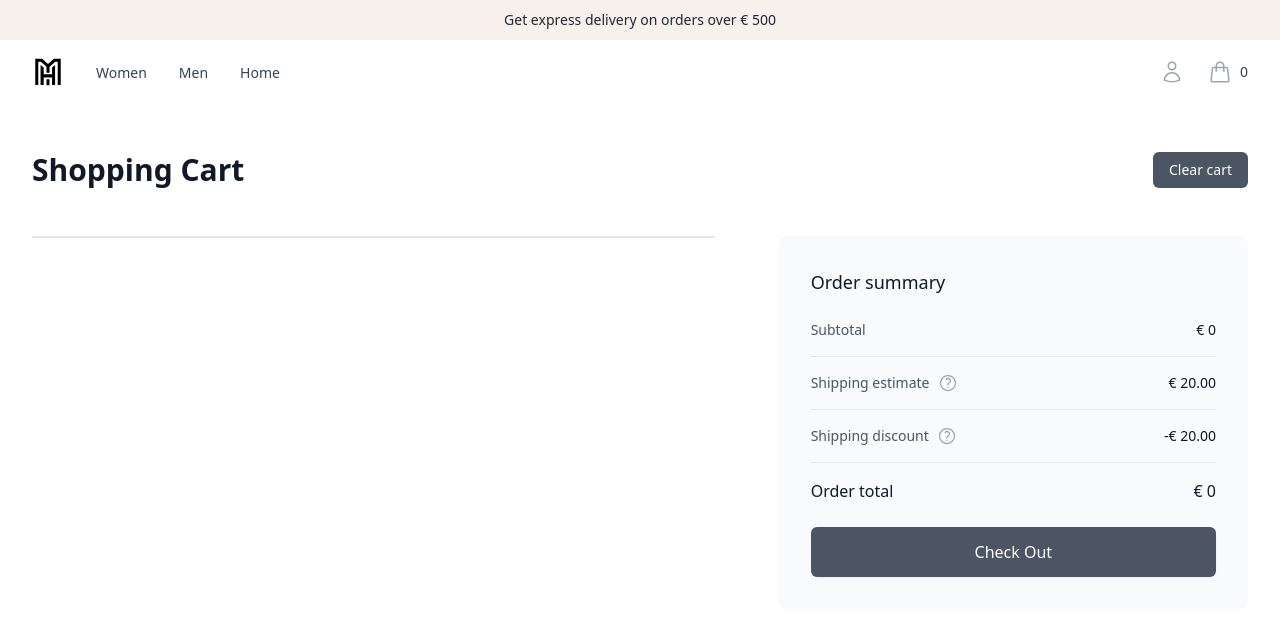
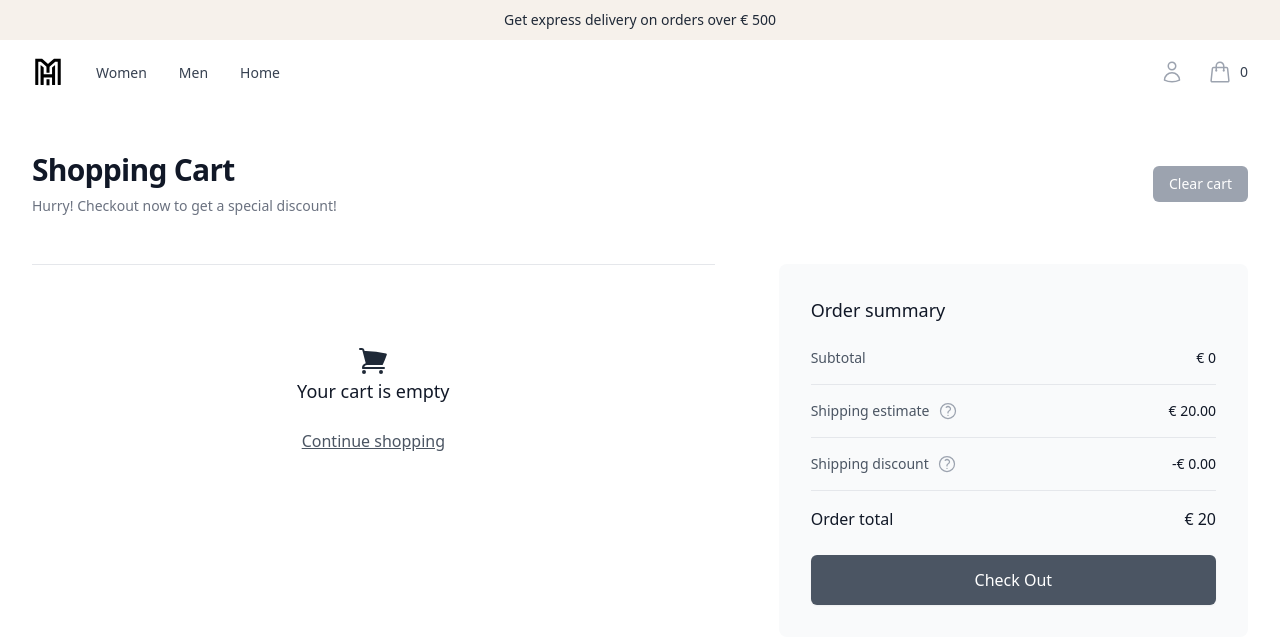
Before and after one commit to michaelmhtong/portfolio-eshop, a React (Create React App) app in the folder ecommerce-web/: page /cart in a window 1280 px wide. Shown: the top 644 px of the page. Built offline with nearby package versions, Linux system fonts and the light colour scheme.

Commit message:
style: empty cart

```diff
--- a/ecommerce-web/src/pages/Cart.jsx
+++ b/ecommerce-web/src/pages/Cart.jsx
@@ -4,6 +4,7 @@ import { Link } from "react-router-dom";
 import { useSelector, useDispatch } from "react-redux";
 import { clearCart, increaseQuantity, decreaseQuantity, removeProduct } from "../redux/cartRedux";
 import Navbar from "../components/Navbar";
+import { ShoppingCartIcon } from "@heroicons/react/24/solid";
 
 const Cart = () => {
   const cart = useSelector((state) => state.cart);
@@ -30,10 +31,13 @@ const Cart = () => {
       <Navbar />
       <div className="max-w-7xl mx-auto py-6 px-4 sm:px-6 lg:py-8 lg:px-8">
         <div className="flex items-center justify-between mt-4">
-          <h1 className="text-2xl font-bold text-gray-900 sm:text-3xl">Shopping Cart</h1>
+          <div className="pr-10 md:pr-0">
+            <h1 className="text-2xl font-extrabold tracking-tight text-gray-900 sm:text-3xl">Shopping Cart</h1>
+            <p className="mt-2 text-sm text-gray-500">Hurry! Checkout now to get a special discount!</p>
+          </div>
           <button
             onClick={handleClearCart}
-            class="px-4 py-2 bg-gray-600 hover:bg-gray-900 text-white text-sm font-medium rounded-md"
+            class="px-4 py-2 bg-gray-400 hover:bg-gray-900 text-white text-sm font-medium rounded-md"
           >
             Clear cart
           </button>
@@ -41,16 +45,26 @@ const Cart = () => {
 
         <div className="mt-12 lg:grid lg:grid-cols-12 lg:gap-x-12 lg:items-start xl:gap-x-16">
           <section aria-labelledby="cart-heading" className="lg:col-span-7">
-            <h2 id="cart-heading" className="sr-only">
-              Items in your shopping cart
-            </h2>
-
-            <ul role="list" className="border-t border-b border-gray-200 divide-y divide-gray-200">
+            {cart.products.length === 0 ? (
+              <div className="border-t border-gray-200 divide-y divide-gray-200">
+                <div className="py-20 grid grid-cols-1 gap-0 place-items-center items-center">
+                  <ShoppingCartIcon className="w-10 md:w-8" />
+                  <div className="text-lg font-medium text-gray-900 pb-6">Your cart is empty</div>
+                  <Link to="/">
+                    <button className="text-base font-medium text-decoration-line: underline text-gray-600 hover:text-gray-900">
+                      Continue shopping
+                    </button>
+                  </Link>
+                </div>
+              </div>
+            ) : (
+              <ul role="main" className="border-t border-b border-gray-200 divide-y divide-gray-200">
                 {cart.products.map((product) => (
                   <li key={`${product._id}-${product.color}-${product.size}`} className="flex py-6 sm:py-10">
                     <div className="flex-shrink-0">
                       <img
                         src={product.img}
+                        alt={product.title}
                         className="w-24 h-24 rounded-md object-center object-cover sm:w-48 sm:h-48"
                       />
                     </div>
@@ -103,6 +117,7 @@ const Cart = () => {
                   </li>
                 ))}
               </ul>
+            )}
           </section>
 
           {/* Order summary */}
@@ -122,26 +137,27 @@ const Cart = () => {
               <div className="border-t border-gray-200 pt-4 flex items-center justify-between">
                 <dt className="flex items-center text-sm text-gray-600">
                   <span>Shipping estimate</span>
-                  <a href="#" className="ml-2 flex-shrink-0 text-gray-400 hover:text-gray-500">
-                    <span className="sr-only">Learn more about how shipping is calculated</span>
+                  <div className="ml-2 flex-shrink-0 text-gray-400 hover:text-gray-500">
                     <QuestionMarkCircleIcon className="h-5 w-5" aria-hidden="true" />
-                  </a>
+                  </div>
                 </dt>
                 <dd className="text-sm font-medium text-gray-900">€ 20.00</dd>
               </div>
               <div className="border-t border-gray-200 pt-4 flex items-center justify-between">
                 <dt className="flex text-sm text-gray-600">
                   <span>Shipping discount</span>
-                  <a href="#" className="ml-2 flex-shrink-0 text-gray-400 hover:text-gray-500">
+                  <div className="ml-2 flex-shrink-0 text-gray-400 hover:text-gray-500">
                     <span className="sr-only">Learn more about how tax is calculated</span>
                     <QuestionMarkCircleIcon className="h-5 w-5" aria-hidden="true" />
-                  </a>
+                  </div>
                 </dt>
-                <dd className="text-sm font-medium text-gray-900">-€ 20.00</dd>
+                <dd className="text-sm font-medium text-gray-900">-€ {cart.total >= 500 ? 20 : 0}.00</dd>
               </div>
               <div className="border-t border-gray-200 pt-4 flex items-center justify-between">
                 <dt className="text-base font-medium text-gray-900">Order total</dt>
-                <dd className="text-base font-medium text-gray-900">€ {cart.total}</dd>
+                <dd className="text-base font-medium text-gray-900">
+                  € {cart.total >= 500 ? cart.total : cart.total + 20}
+                </dd>
               </div>
             </dl>
 
```
Lines whose indentation alone changed are shown as unchanged.
